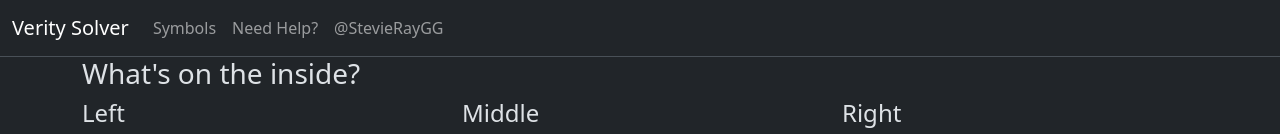
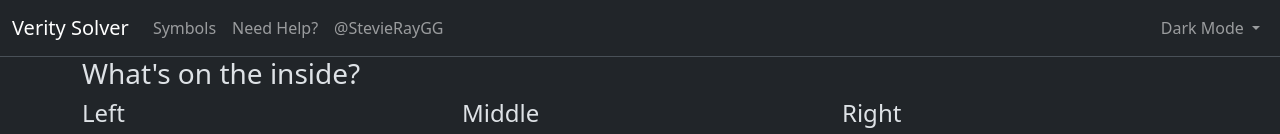
Before and after one commit to vasquez-dev/d2-verity-reader, an Angular app: page / in a window 1280 px wide. Shown: the top 134 px of the page. Built offline with nearby package versions, Linux system fonts and the light colour scheme.

Commit message:
feat(ui): add dark mode toggle

```diff
--- a/src/app/app.component.html
+++ b/src/app/app.component.html
@@ -1,8 +1,10 @@
 <nav class="navbar navbar-expand navbar-dark border-bottom bg-dark">
   <div class="container-fluid justify-content-start">
     <a class="navbar-brand">Verity Solver</a>
-    <div class="navbar-nav">
-      <!-- TODO: add help modal -->
+    <div
+      class="navbar-nav w-100 d-flex justify-content-between align-items-end"
+    >
+      <div class="d-flex">
         <button
           class="nav-link"
           data-bs-toggle="modal"
@@ -20,6 +22,25 @@
         <a class="nav-link" target="_blank" href="https://x.com/StevieRaygg"
           >&#64;StevieRayGG</a
         >
+      </div>
+      <div class="nav-item dropdown">
+        <button
+          class="nav-link dropdown-toggle"
+          href="#"
+          role="button"
+          data-bs-toggle="dropdown"
+        >
+          {{ selected ? "Dark Mode" : "Light Mode" }}
+        </button>
+        <div class="dropdown-menu">
+          <button class="dropdown-item" (click)="toggleTheme(false)">
+            Light Mode
+          </button>
+          <button class="dropdown-item" (click)="toggleTheme(true)">
+            Dark Mode
+          </button>
+        </div>
+      </div>
     </div>
   </div>
 </nav>
--- a/src/app/app.component.ts
+++ b/src/app/app.component.ts
@@ -1,5 +1,6 @@
 import { CommonModule } from '@angular/common';
 import { Component } from '@angular/core';
+import { FormsModule } from '@angular/forms';
 import { RouterOutlet } from '@angular/router';
 
 export enum Shape {
@@ -26,7 +27,7 @@ export interface OutsideShape {
 @Component({
   selector: 'app-root',
   standalone: true,
-  imports: [RouterOutlet, CommonModule],
+  imports: [RouterOutlet, CommonModule, FormsModule],
   templateUrl: './app.component.html',
   styleUrl: './app.component.css',
 })
@@ -58,6 +59,16 @@ export class AppComponent {
   solvedLeft: Shape[] = [];
   solvedMiddle: Shape[] = [];
   solvedRight: Shape[] = [];
+  selected: boolean = true;
+
+  toggleTheme(val: boolean) {
+    this.selected = val;
+    if (val) {
+      document.body.setAttribute('data-bs-theme', 'dark');
+    } else {
+      document.body.setAttribute('data-bs-theme', 'light');
+    }
+  }
 
   makeSelection(selection: Shape, location: Location): void {
     this.availableSelections = this.availableSelections.filter(
```
Lines whose indentation alone changed are shown as unchanged.
